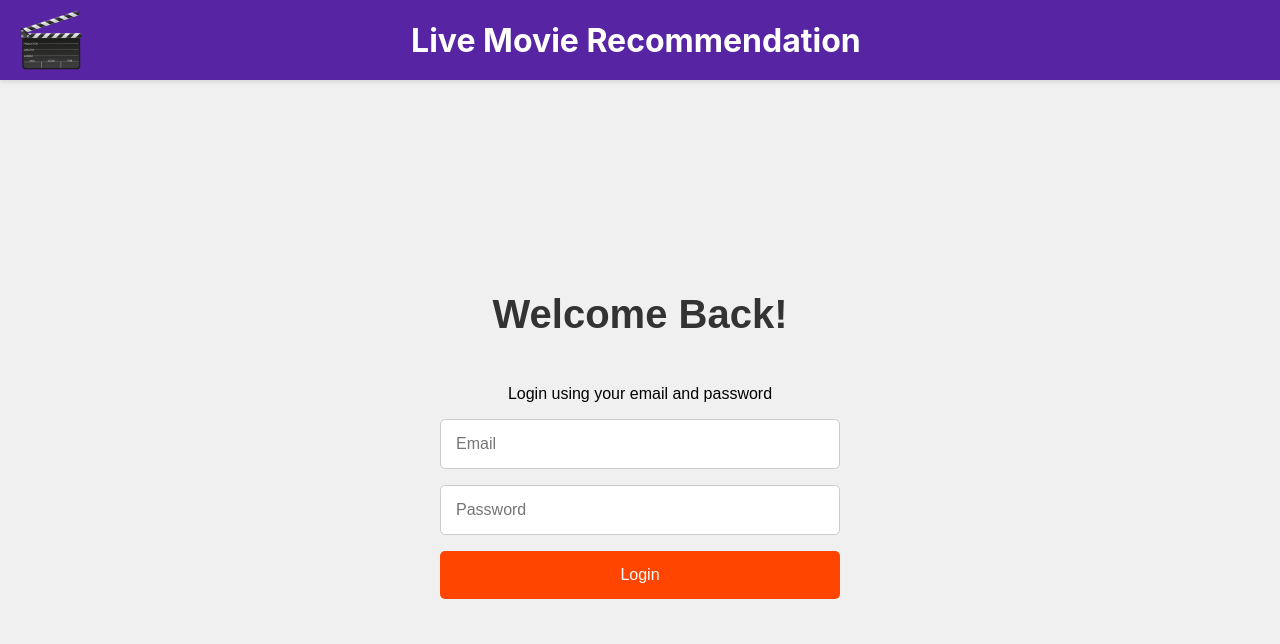
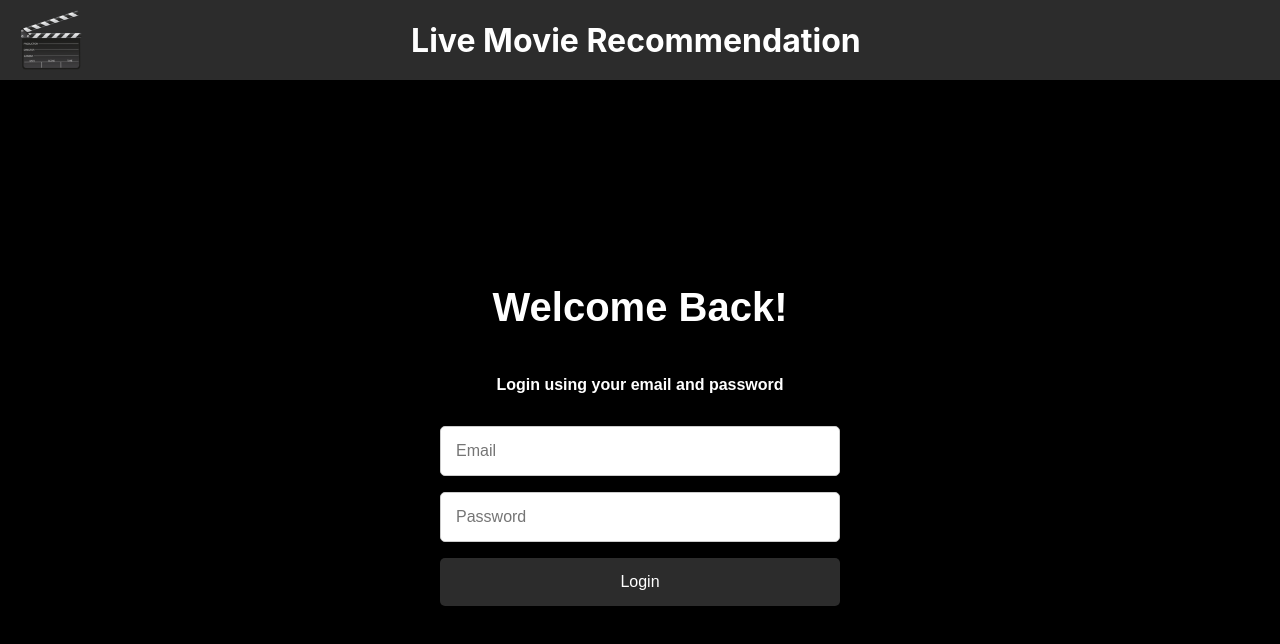
Before and after one commit to TobiasPottier/LMR, a React (Create React App) app in the folder client/: page /Login in a window 1280 px wide. Shown: the top 644 px of the page. Built offline with nearby package versions, Linux system fonts and the light colour scheme.

Commit message:
updated color layout

```diff
--- a/client/src/Pages/AddMovie.css
+++ b/client/src/Pages/AddMovie.css
@@ -2,11 +2,10 @@
 .addmovie-container {
   margin-top: 80px;
   padding: 2rem;
-  background-color: #f7f7f7;
+  background-color: #000000;
   text-align: center;
   font-family: sans-serif;
   position: relative;
-  background-color: #828282;
   min-height: 100vh;
 }
 
@@ -30,7 +29,7 @@
 .addmovie-container h1 {
   font-size: 2.5rem;
   margin-bottom: 1rem;
-  color: #333;
+  color: #ffffff;
 }
 
 /* Sort Buttons Container */
--- a/client/src/Pages/Login.css
+++ b/client/src/Pages/Login.css
@@ -5,7 +5,7 @@
     align-items: center;
     justify-content: center;
     min-height: 100vh;
-    background-color: #f0f0f0;
+    background-color: #000000;
     padding: 2rem;
     text-align: center;
     font-family: sans-serif;
@@ -14,7 +14,13 @@
   .login-container h1 {
     font-size: 2.5rem;
     margin-bottom: 2rem;
-    color: #333;
+    color: #ffffff;
+  }
+
+  .login-container h2 {
+    font-size: 1rem;
+    margin-bottom: 2rem;
+    color: #ffffff;
   }
 
   .login-form {
@@ -35,7 +41,7 @@
   .login-form button {
     padding: 15px;
     font-size: 1rem;
-    background-color: #FF4500;
+    background-color: #2c2c2c;
     color: #fff;
     border: none;
     border-radius: 5px;
@@ -43,7 +49,7 @@
   }
 
   .login-form button:hover {
-    background-color: #e03e00;
+    background-color: #212121;
   }
 
   .error {
--- a/client/src/Pages/Login.js
+++ b/client/src/Pages/Login.js
@@ -38,7 +38,7 @@ function Login() {
 return (
     <div className="login-container">
         <h1>Welcome Back!</h1>
-        <p>Login using your email and password</p>
+        <h2>Login using your email and password</h2>
         <form onSubmit={handleSubmit} className="login-form">
             <input
                 type="email"
--- a/client/src/Pages/Profile.css
+++ b/client/src/Pages/Profile.css
@@ -5,7 +5,7 @@
   align-items: center;
   padding: 2rem;
   font-family: sans-serif;
-  background-color: #828282;
+  background-color: #000000;
   min-height: 100vh;
 }
 
@@ -44,7 +44,7 @@
 .logout-button {
   margin-top: 1.5rem;
   padding: 10px 20px;
-  background-color: #2196f3;
+  background-color: #2c2c2c;
   color: #fff;
   border: none;
   border-radius: 4px;
@@ -52,7 +52,7 @@
 }
 
 .logout-button:hover {
-  background-color: #1976d2;
+  background-color: #212121;
 }
 
 /* Error & loading messages */
--- a/client/src/Pages/Startnow.css
+++ b/client/src/Pages/Startnow.css
@@ -5,7 +5,7 @@
     align-items: center;
     justify-content: center;
     min-height: 100vh;
-    background-color: #f0f0f0;
+    background-color: #000000;
     padding: 2rem;
     text-align: center;
     font-family: sans-serif;
@@ -14,13 +14,13 @@
   .startnow-container h1 {
     font-size: 2.5rem;
     margin-bottom: 1rem;
-    color: #333;
+    color: #ffffff;
   }
 
   .startnow-container p {
     font-size: 1.2rem;
     margin-bottom: 2rem;
-    color: #555;
+    color: #ffffff;
   }
 
   .email-form {
@@ -34,7 +34,7 @@
   .email-input {
     padding: 15px;
     font-size: 1rem;
-    border: 1px solid #ccc;
+    border: 1px solid #ffffff;
     border-radius: 5px;
   }
 
@@ -46,7 +46,7 @@
   .submit-button {
     padding: 15px;
     font-size: 1rem;
-    background-color: #FF4500;
+    background-color: #2c2c2c;
     color: #fff;
     border: none;
     border-radius: 5px;
@@ -54,10 +54,10 @@
   }
 
   .submit-button:hover {
-    background-color: #e03e00;
+    background-color: #212121;
   }
 
   .submit-button:disabled {
-    background-color: #ccc;
+    background-color: #2c2c2c;
     cursor: not-allowed;
   }
--- a/client/src/components/Header.css
+++ b/client/src/components/Header.css
@@ -2,7 +2,7 @@
   position: fixed;
   top: 0;
   width: 100%;
-  background-color: #5725A3; /* Adjust as needed */
+  background-color: #2c2c2c; /* Adjust as needed */
   z-index: 1000; /* Ensure it stays on top of other elements */
   padding: 10px 0; /* Adjust as needed */
   box-shadow: 0 2px 4px rgba(0, 0, 0, 0.1); /* Optional: adds a shadow for better visibility */
```
